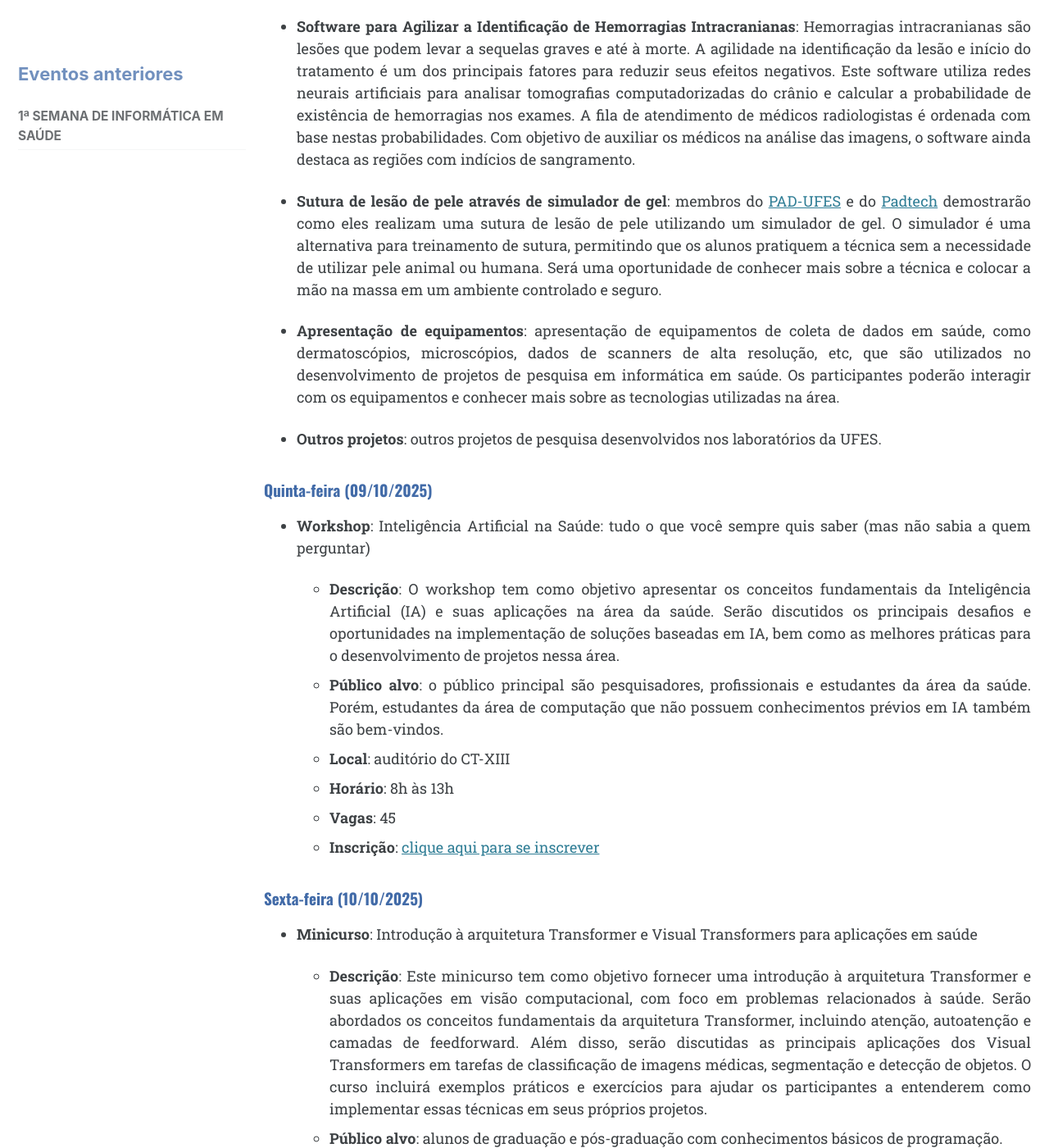
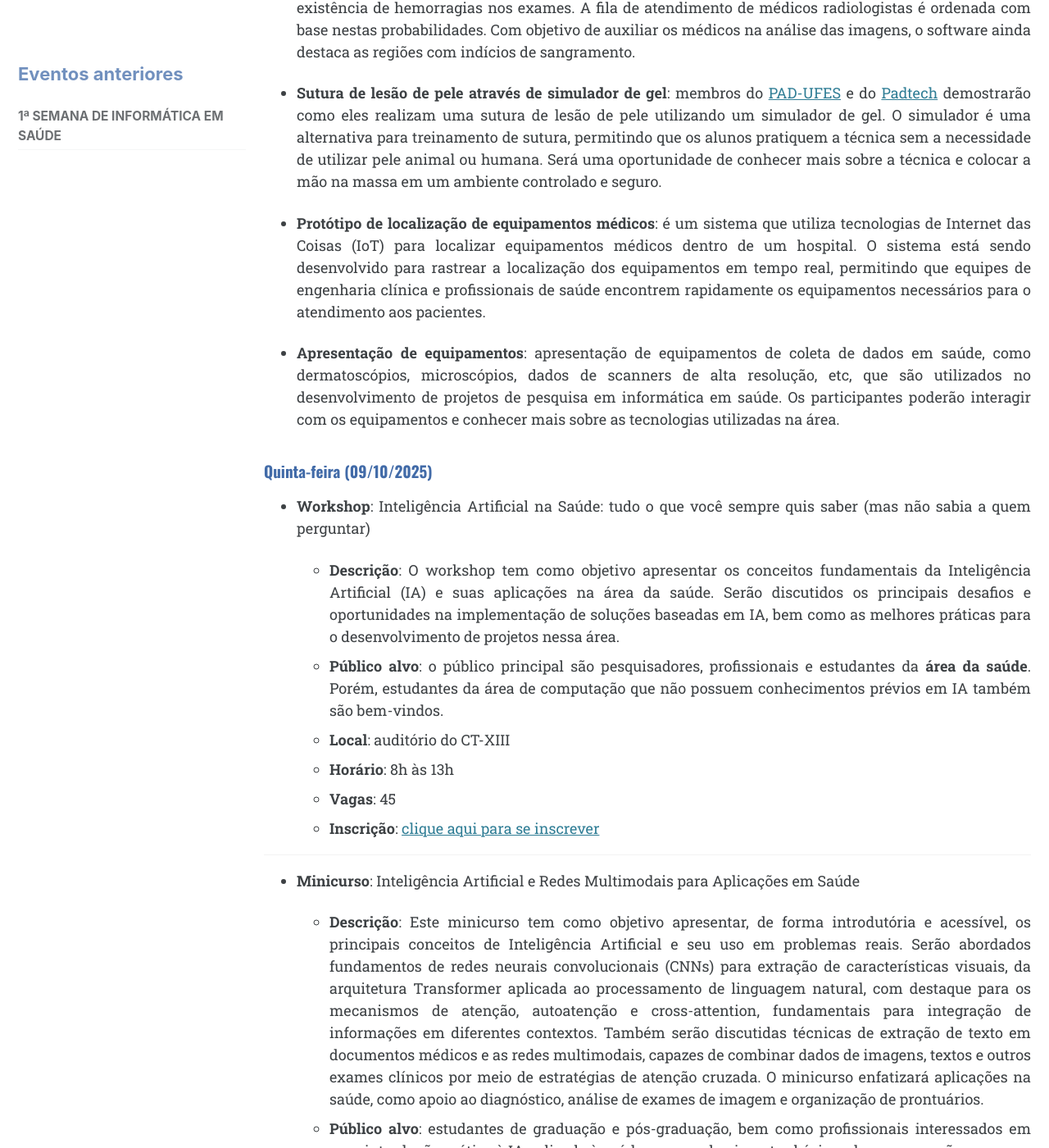
Before and after one commit to life-ufes/site, a Jekyll site: the page built from _pages/semana.md, in a window 1280 px wide and 1400 px high, scrolled down 2384 px. Shown: the whole window at 82% size. Built offline with Jekyll 4.4.1, drawn with Linux system fonts in a browser that asks for light colours; cached includes are drawn as plain includes; some of the changed text lies outside the part shown.

Commit message:
programacao sis fechada

```diff
--- a/_pages/semana.md
+++ b/_pages/semana.md
@@ -48,16 +48,13 @@ Principais projetos a serem apresentados:
 
 - **Software de triagem de lesões de pele**: é um software que utiliza técnicas de processamento de imagens para auxiliar na triagem de lesões de pele. O software é capaz de identificar lesões suspeitas e classificá-las de acordo com o risco de malignidade. O objetivo é auxiliar profissionais da saúde na identificação precoce de lesões de pele malignas, aumentando a eficácia do diagnóstico e tratamento.
 
-- **Caça Dengue**: jogo educativo desenvolvido pela Secretaria da Saúde do Espírito Santo (Sesa) em parceria com o ICEPi, que ensina de forma lúdica sobre a prevenção da dengue e o combate ao mosquito Aedes aegypti. Voltado para crianças, adolescentes, famílias, agentes de saúde e educadores, o jogo oferece mini-jogos interativos abordando temas como identificação de focos do mosquito e ações preventivas.
-
 - **Software para Agilizar a Identificação de Hemorragias Intracranianas**: Hemorragias intracranianas são lesões  que podem levar a sequelas graves e até à morte. A agilidade na identificação da lesão e início do tratamento é um dos principais fatores para reduzir seus efeitos negativos. Este software utiliza redes neurais artificiais para analisar  tomografias computadorizadas do crânio e calcular a probabilidade de existência de hemorragias nos exames. A fila de atendimento de médicos radiologistas é ordenada com base nestas probabilidades. Com objetivo de auxiliar os médicos na análise das imagens, o software ainda destaca as regiões com indícios de sangramento.
 
 - **Sutura de lesão de pele através de simulador de gel**: membros do [PAD-UFES](https://pad.ufes.br/) e do [Padtech](https://pad.ufes.br/padtech) demostrarão como eles realizam uma sutura de lesão de pele utilizando um simulador de gel. O simulador é uma alternativa para treinamento de sutura, permitindo que os alunos pratiquem a técnica sem a necessidade de utilizar pele animal ou humana. Será uma oportunidade de conhecer mais sobre a técnica e colocar a mão na massa em um ambiente controlado e seguro.
 
+- **Protótipo de localização de equipamentos médicos**: é um sistema que utiliza tecnologias de Internet das Coisas (IoT) para localizar equipamentos médicos dentro de um hospital. O sistema está sendo desenvolvido para rastrear a localização dos equipamentos em tempo real, permitindo que equipes de engenharia clínica e profissionais de saúde encontrem rapidamente os equipamentos necessários para o atendimento aos pacientes.
+
 - **Apresentação de equipamentos**: apresentação de equipamentos de coleta de dados em saúde, como dermatoscópios, microscópios, dados de scanners de alta resolução, etc, que são utilizados no desenvolvimento de projetos de pesquisa em informática em saúde. Os participantes poderão interagir com os equipamentos e conhecer mais sobre as tecnologias utilizadas na área.
-
-- **Outros projetos**: outros projetos de pesquisa desenvolvidos nos laboratórios da UFES.
-
 
 
 #### Quinta-feira (09/10/2025)
@@ -65,11 +62,21 @@ Principais projetos a serem apresentados:
 - **Workshop**: Inteligência Artificial na Saúde: tudo o que você sempre quis saber (mas não sabia a quem perguntar)
 
   - **Descrição**: O workshop tem como objetivo apresentar os conceitos fundamentais da Inteligência Artificial (IA) e suas aplicações na área da saúde. Serão discutidos os principais desafios e oportunidades na implementação de soluções baseadas em IA, bem como as melhores práticas para o desenvolvimento de projetos nessa área.
-  - **Público alvo**: o público principal são pesquisadores, profissionais e estudantes da área da saúde. Porém, estudantes da área de computação que não possuem conhecimentos prévios em IA também são bem-vindos.
+  - **Público alvo**: o público principal são pesquisadores, profissionais e estudantes da **área da saúde**. Porém, estudantes da área de computação que não possuem conhecimentos prévios em IA também são bem-vindos.
   - **Local**: auditório do CT-XIII
   - **Horário**: 8h às 13h
   - **Vagas**: 45
   - **Inscrição**: [clique aqui para se inscrever](https://forms.gle/pF25SrZFvcrcMqAi7)
+
+____
+
+- **Minicurso**: Inteligência Artificial e Redes Multimodais para Aplicações em Saúde
+
+    - **Descrição**: Este minicurso tem como objetivo apresentar, de forma introdutória e acessível, os principais conceitos de Inteligência Artificial e seu uso em problemas reais. Serão abordados fundamentos de redes neurais convolucionais (CNNs) para extração de características visuais, da arquitetura Transformer aplicada ao processamento de linguagem natural, com destaque para os mecanismos de atenção, autoatenção e cross-attention, fundamentais para integração de informações em diferentes contextos. Também serão discutidas técnicas de extração de texto em documentos médicos e as redes multimodais, capazes de combinar dados de imagens, textos e outros exames clínicos por meio de estratégias de atenção cruzada. O minicurso enfatizará aplicações na saúde, como apoio ao diagnóstico, análise de exames de imagem e organização de prontuários.
+  - **Público alvo**: estudantes de graduação e pós-graduação, bem como profissionais interessados em uma introdução prática à IA aplicada à saúde, com conhecimentos básicos de programação.
+  - **Local**: Remoto. Você receberá o link através do e-mail cadastrado na inscrição.
+  - **Horários**: 9h às 11h30.
+  - **Inscrição**: [clique aqui para se inscrever](https://forms.gle/cXEdhxK2EfB9DvB78)
 
 
 #### Sexta-feira (10/10/2025)
```
Also changed, not shown: other parts of _pages/semana.md (+1 -1 lines).
